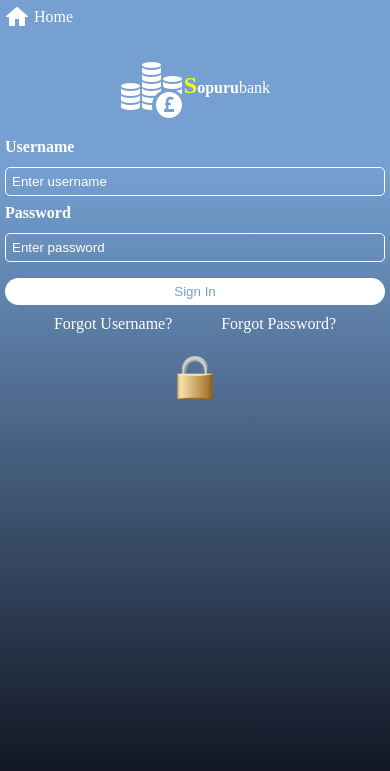
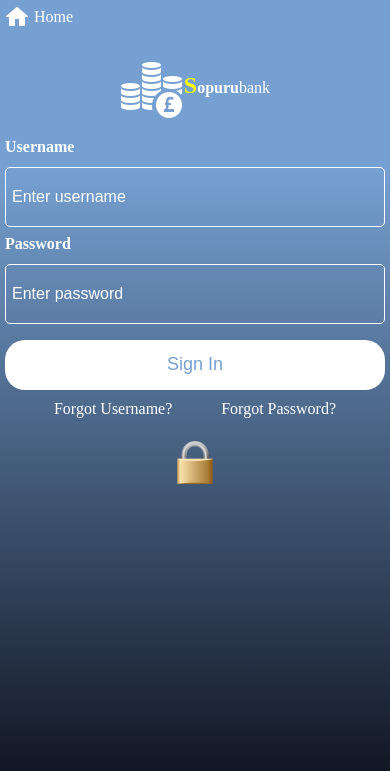
Before and after one commit to Nichodemusdev/nich-bank-sop, a plain HTML site: page index.html/page2.html in a window 390 px wide. Shown: the top 771 px of the page. Drawn offline with Linux system fonts and the light colour scheme.

Commit message:
Update page2.css

```diff
--- a/main.css/page2.css
+++ b/main.css/page2.css
@@ -372,3 +372,21 @@ nav ul li:last-child {
         padding: 5px;
     }
 }
+
+@media (max-width: 430px) {
+    input {
+        height: 60px;
+        width: 100%;
+        box-sizing: border-box;
+        overflow: hidden;
+    }
+
+    button {
+        height: 50px;
+        font-size: 18px;
+    }
+
+    input::placeholder {
+        font-size: 16px;
+    }
+}
```
